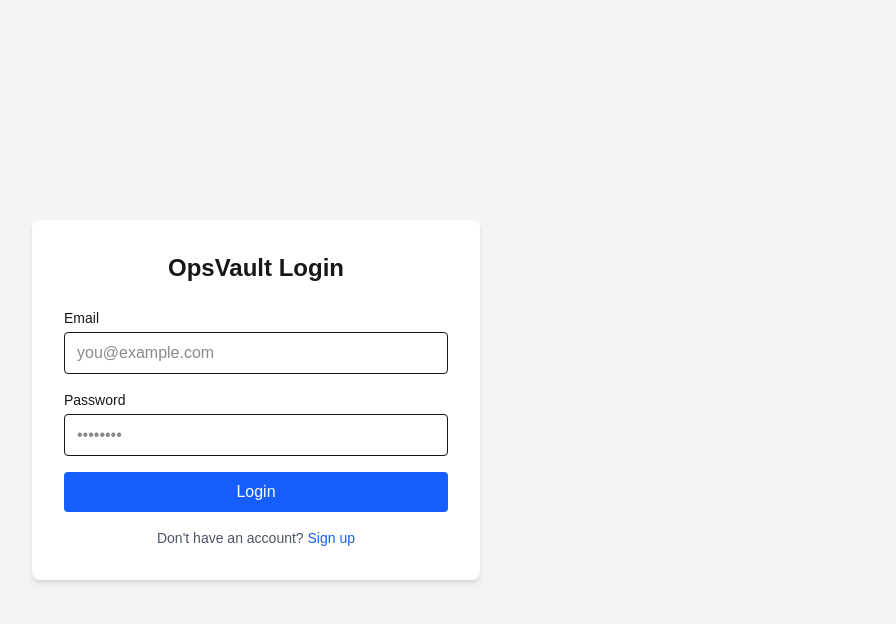
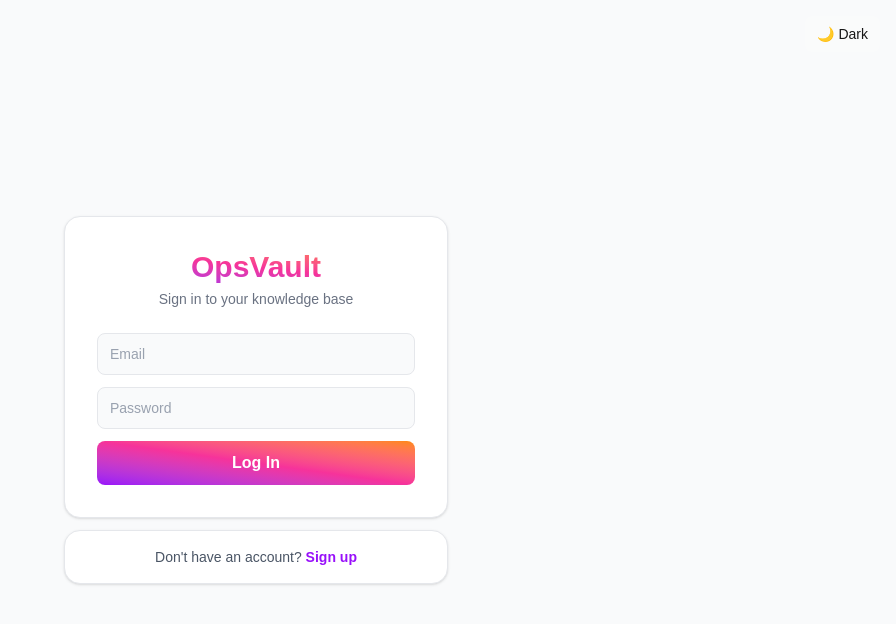
Before and after one commit to nitinoneview/OpsVault, a Next.js app: page /login in a window 1280 px wide. Shown: the top 624 px of the page, without its empty margins (384-1280 px from the left). Built offline with nearby package versions, Linux system fonts and the light colour scheme.

Commit message:
Add dark mode toggle, Instagram-style login/signup, profile page with stats

```diff
--- a/src/app/dashboard/page.tsx
+++ b/src/app/dashboard/page.tsx
@@ -66,6 +66,7 @@
   return (
     <DashboardClient
       isAdmin={profile?.role === 'admin'}
+      userEmail={user.email || ''}
       totalNotes={totalNotes || 0}
       totalCategories={totalCategories || 0}
       recentNotes={recentNotes || []}
--- a/src/app/globals.css
+++ b/src/app/globals.css
@@ -1,5 +1,6 @@
 @import 'highlight.js/styles/github-dark.css';
 @import "tailwindcss";
+@custom-variant dark (&:where(.dark, .dark *));
 @plugin "@tailwindcss/typography";
 
 :root {
--- a/src/app/login/page.tsx
+++ b/src/app/login/page.tsx
@@ -4,6 +4,7 @@
 import { useRouter } from 'next/navigation'
 import Link from 'next/link'
 import { createClient } from '@/lib/supabase/client'
+import ThemeToggle from '@/components/theme-toggle'
 
 export default function LoginPage() {
   const [email, setEmail] = useState('')
@@ -18,10 +19,7 @@
     setLoading(true)
 
     const supabase = createClient()
-    const { error } = await supabase.auth.signInWithPassword({
-      email,
-      password,
-    })
+    const { error } = await supabase.auth.signInWithPassword({ email, password })
 
     setLoading(false)
 
@@ -35,55 +33,59 @@
   }
 
   return (
-    <div className="min-h-screen flex items-center justify-center bg-gray-100">
-      <div className="bg-white p-8 rounded-lg shadow-md w-full max-w-md">
-        <h1 className="text-2xl font-bold mb-6 text-center">OpsVault Login</h1>
+    <div className="min-h-screen flex items-center justify-center bg-gray-50 dark:bg-gray-950 px-4 transition-colors">
+      <div className="absolute top-4 right-4">
+        <ThemeToggle />
+      </div>
 
-        <form onSubmit={handleLogin} className="space-y-4">
-          <div>
-            <label className="block text-sm font-medium mb-1">Email</label>
+      <div className="w-full max-w-sm">
+        <div className="bg-white dark:bg-gray-900 border border-gray-200 dark:border-gray-800 rounded-2xl shadow-sm p-8">
+          <h1 className="text-3xl font-bold text-center mb-1 bg-gradient-to-tr from-purple-600 via-pink-500 to-orange-400 bg-clip-text text-transparent">
+            OpsVault
+          </h1>
+          <p className="text-center text-sm text-gray-500 dark:text-gray-400 mb-6">
+            Sign in to your knowledge base
+          </p>
+
+          <form onSubmit={handleLogin} className="space-y-3">
             <input
               type="email"
               value={email}
               onChange={(e) => setEmail(e.target.value)}
               required
-              className="w-full border rounded px-3 py-2"
-              placeholder="you@example.com"
+              placeholder="Email"
+              className="w-full bg-gray-50 dark:bg-gray-800 border border-gray-200 dark:border-gray-700 rounded-lg px-3 py-2.5 text-sm text-gray-900 dark:text-gray-100 placeholder-gray-400 focus:outline-none focus:ring-2 focus:ring-purple-400"
             />
-          </div>
-
-          <div>
-            <label className="block text-sm font-medium mb-1">Password</label>
             <input
               type="password"
               value={password}
               onChange={(e) => setPassword(e.target.value)}
               required
-              className="w-full border rounded px-3 py-2"
-              placeholder="••••••••"
+              placeholder="Password"
+              className="w-full bg-gray-50 dark:bg-gray-800 border border-gray-200 dark:border-gray-700 rounded-lg px-3 py-2.5 text-sm text-gray-900 dark:text-gray-100 placeholder-gray-400 focus:outline-none focus:ring-2 focus:ring-purple-400"
             />
-          </div>
 
-          {error && (
-            <p className="text-red-600 text-sm">{error}</p>
-          )}
+            {error && <p className="text-red-500 text-sm">{error}</p>}
 
             <button
               type="submit"
               disabled={loading}
-            className="w-full bg-blue-600 text-white py-2 rounded hover:bg-blue-700 disabled:opacity-50"
+              className="w-full bg-gradient-to-tr from-purple-600 via-pink-500 to-orange-400 text-white font-semibold py-2.5 rounded-lg hover:opacity-90 transition disabled:opacity-50"
             >
-            {loading ? 'Logging in...' : 'Login'}
+              {loading ? 'Logging in...' : 'Log In'}
             </button>
           </form>
+        </div>
 
-        <p className="text-center text-sm text-gray-600 mt-4">
+        <div className="bg-white dark:bg-gray-900 border border-gray-200 dark:border-gray-800 rounded-2xl shadow-sm p-4 mt-3 text-center">
+          <p className="text-sm text-gray-600 dark:text-gray-300">
             Don&apos;t have an account?{' '}
-          <Link href="/signup" className="text-blue-600 hover:underline">
+            <Link href="/signup" className="text-purple-600 dark:text-purple-400 font-semibold hover:underline">
               Sign up
             </Link>
           </p>
         </div>
       </div>
+    </div>
   )
 }
--- a/src/app/signup/page.tsx
+++ b/src/app/signup/page.tsx
@@ -3,6 +3,7 @@
 import { useState } from 'react'
 import Link from 'next/link'
 import { createClient } from '@/lib/supabase/client'
+import ThemeToggle from '@/components/theme-toggle'
 
 export default function SignupPage() {
   const [email, setEmail] = useState('')
@@ -17,10 +18,7 @@
     setLoading(true)
 
     const supabase = createClient()
-    const { error } = await supabase.auth.signUp({
-      email,
-      password,
-    })
+    const { error } = await supabase.auth.signUp({ email, password })
 
     setLoading(false)
 
@@ -34,14 +32,14 @@
 
   if (success) {
     return (
-      <div className="min-h-screen flex items-center justify-center bg-gray-100">
-        <div className="bg-white p-8 rounded-lg shadow-md w-full max-w-md text-center">
-          <h1 className="text-2xl font-bold mb-4">Account Created!</h1>
-          <p className="text-gray-600 mb-4">
-            Tumhara account ban gaya hai. Admin approval ke baad hi tum login karke notes dekh paoge.
+      <div className="min-h-screen flex items-center justify-center bg-gray-50 dark:bg-gray-950 px-4">
+        <div className="w-full max-w-sm bg-white dark:bg-gray-900 border border-gray-200 dark:border-gray-800 rounded-2xl shadow-sm p-8 text-center">
+          <h1 className="text-xl font-bold mb-3 text-gray-900 dark:text-gray-100">Account Created!</h1>
+          <p className="text-sm text-gray-500 dark:text-gray-400 mb-4">
+            Your account is pending admin approval. You&apos;ll be able to log in once approved.
           </p>
-          <Link href="/login" className="text-blue-600 hover:underline">
-            Login page pe jao
+          <Link href="/login" className="text-purple-600 dark:text-purple-400 font-semibold hover:underline text-sm">
+            Go to login
           </Link>
         </div>
       </div>
@@ -49,54 +47,60 @@
   }
 
   return (
-    <div className="min-h-screen flex items-center justify-center bg-gray-100">
-      <div className="bg-white p-8 rounded-lg shadow-md w-full max-w-md">
-        <h1 className="text-2xl font-bold mb-6 text-center">Create Account</h1>
+    <div className="min-h-screen flex items-center justify-center bg-gray-50 dark:bg-gray-950 px-4 transition-colors">
+      <div className="absolute top-4 right-4">
+        <ThemeToggle />
+      </div>
 
-        <form onSubmit={handleSignup} className="space-y-4">
-          <div>
-            <label className="block text-sm font-medium mb-1">Email</label>
+      <div className="w-full max-w-sm">
+        <div className="bg-white dark:bg-gray-900 border border-gray-200 dark:border-gray-800 rounded-2xl shadow-sm p-8">
+          <h1 className="text-3xl font-bold text-center mb-1 bg-gradient-to-tr from-purple-600 via-pink-500 to-orange-400 bg-clip-text text-transparent">
+            OpsVault
+          </h1>
+          <p className="text-center text-sm text-gray-500 dark:text-gray-400 mb-6">
+            Create your account
+          </p>
+
+          <form onSubmit={handleSignup} className="space-y-3">
             <input
               type="email"
               value={email}
               onChange={(e) => setEmail(e.target.value)}
               required
-              className="w-full border rounded px-3 py-2"
-              placeholder="you@example.com"
+              placeholder="Email"
+              className="w-full bg-gray-50 dark:bg-gray-800 border border-gray-200 dark:border-gray-700 rounded-lg px-3 py-2.5 text-sm text-gray-900 dark:text-gray-100 placeholder-gray-400 focus:outline-none focus:ring-2 focus:ring-purple-400"
             />
-          </div>
-
-          <div>
-            <label className="block text-sm font-medium mb-1">Password</label>
             <input
               type="password"
               value={password}
               onChange={(e) => setPassword(e.target.value)}
               required
               minLength={6}
-              className="w-full border rounded px-3 py-2"
-              placeholder="••••••••"
+              placeholder="Password"
+              className="w-full bg-gray-50 dark:bg-gray-800 border border-gray-200 dark:border-gray-700 rounded-lg px-3 py-2.5 text-sm text-gray-900 dark:text-gray-100 placeholder-gray-400 focus:outline-none focus:ring-2 focus:ring-purple-400"
             />
-          </div>
 
-          {error && <p className="text-red-600 text-sm">{error}</p>}
+            {error && <p className="text-red-500 text-sm">{error}</p>}
 
             <button
               type="submit"
               disabled={loading}
-            className="w-full bg-blue-600 text-white py-2 rounded hover:bg-blue-700 disabled:opacity-50"
+              className="w-full bg-gradient-to-tr from-purple-600 via-pink-500 to-orange-400 text-white font-semibold py-2.5 rounded-lg hover:opacity-90 transition disabled:opacity-50"
             >
               {loading ? 'Creating account...' : 'Sign Up'}
             </button>
           </form>
+        </div>
 
-        <p className="text-center text-sm text-gray-600 mt-4">
+        <div className="bg-white dark:bg-gray-900 border border-gray-200 dark:border-gray-800 rounded-2xl shadow-sm p-4 mt-3 text-center">
+          <p className="text-sm text-gray-600 dark:text-gray-300">
             Already have an account?{' '}
-          <Link href="/login" className="text-blue-600 hover:underline">
+            <Link href="/login" className="text-purple-600 dark:text-purple-400 font-semibold hover:underline">
               Login
             </Link>
           </p>
         </div>
       </div>
+    </div>
   )
 }
--- /dev/null
+++ b/src/components/theme-toggle.tsx
@@ -0,0 +1,32 @@
+'use client'
+
+import { useEffect, useState } from 'react'
+
+export default function ThemeToggle() {
+  const [isDark, setIsDark] = useState(false)
+
+  useEffect(() => {
+    const saved = localStorage.getItem('theme')
+    const prefersDark = window.matchMedia('(prefers-color-scheme: dark)').matches
+    const shouldBeDark = saved ? saved === 'dark' : prefersDark
+    setIsDark(shouldBeDark)
+    document.documentElement.classList.toggle('dark', shouldBeDark)
+  }, [])
+
+  const toggleTheme = () => {
+    const newValue = !isDark
+    setIsDark(newValue)
+    document.documentElement.classList.toggle('dark', newValue)
+    localStorage.setItem('theme', newValue ? 'dark' : 'light')
+  }
+
+  return (
+    <button
+      onClick={toggleTheme}
+      type="button"
+      className="bg-white/10 hover:bg-white/20 dark:bg-black/20 dark:hover:bg-black/30 px-3 py-2 rounded-md text-sm font-medium transition"
+    >
+      {isDark ? '☀️ Light' : '🌙 Dark'}
+    </button>
+  )
+}
```
Also changed, not shown: src/app/dashboard/dashboard-client.tsx (+12 -1 lines), src/app/dashboard/profile/page.tsx (added, +64 -0 lines). Lines whose indentation alone changed are shown as unchanged.
